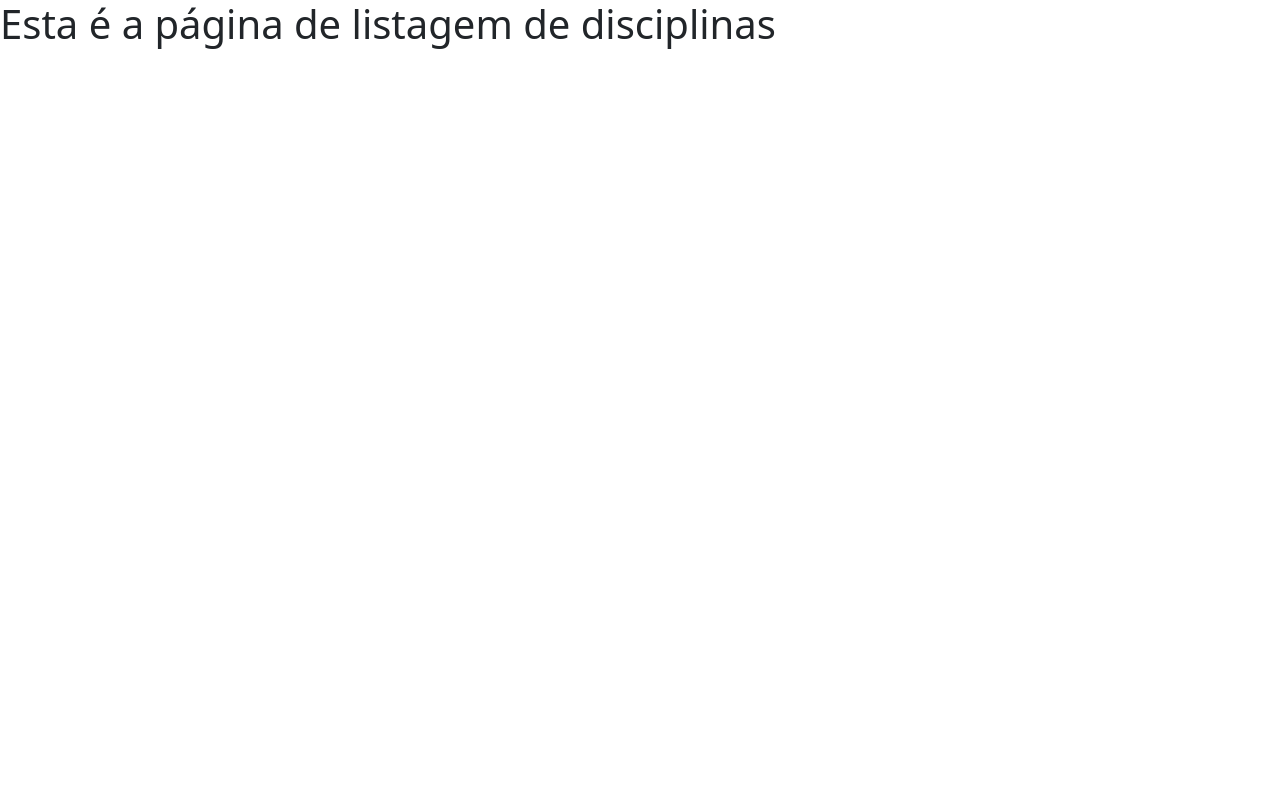
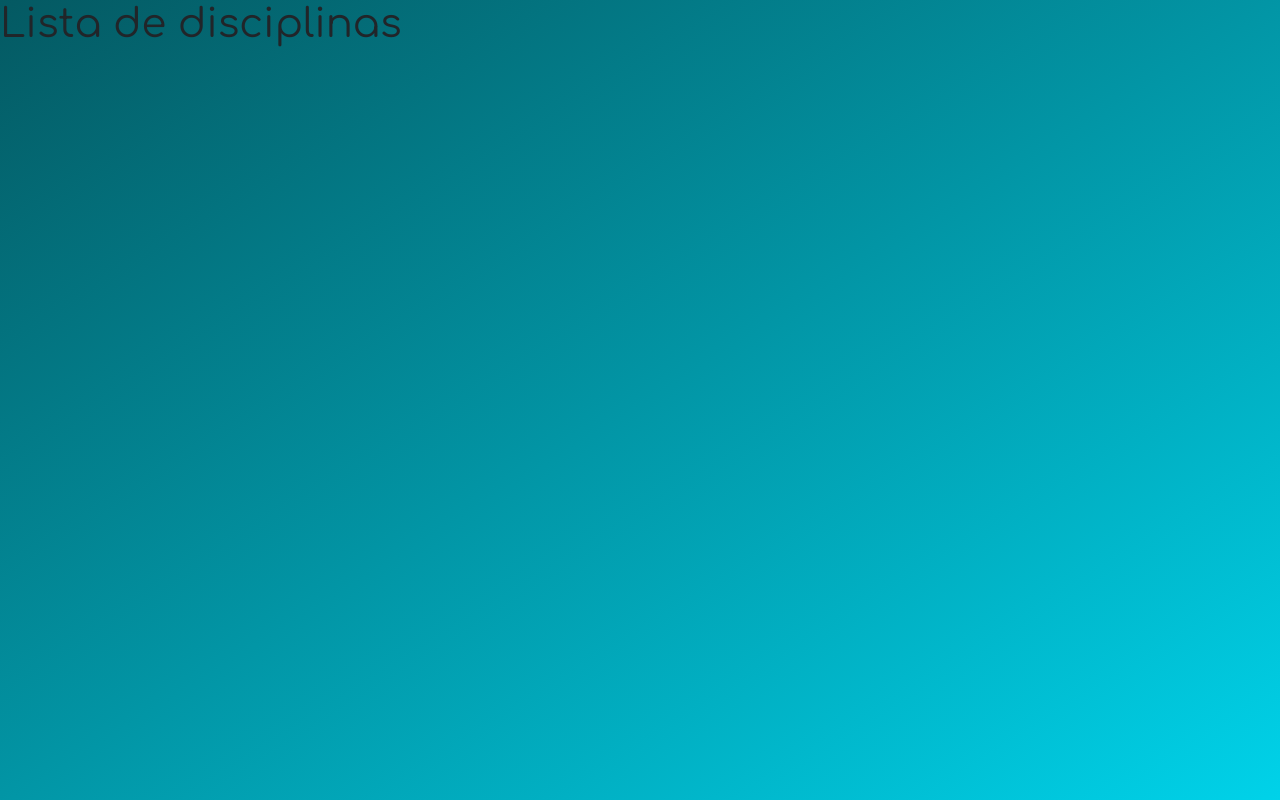
Before and after one commit to PSXBRosa/PSXBRosa.github.io, a Django app: page /search/ in a window 1280 px wide. Run offline with Django 3.2, Linux system fonts and the light colour scheme; some libraries are stand-ins or nearby versions.

Commit message:
update css

```diff
--- a/static/css/style-index.css
+++ b/static/css/style-index.css
@@ -13,7 +13,7 @@ html{
 
 body{
     height: 100%;
-    background-image: linear-gradient(45deg, #045962, #00d2e9);
+    background-image: linear-gradient(to right bottom, #045962, #00d2e9);
 }
 
 /* atualizando estilos do bootrstrap */
--- /dev/null
+++ b/static/css/style.css
@@ -0,0 +1,12 @@
+*{
+    font-family: Comfortaa, 'Segoe UI', Tahoma, Geneva, Verdana, sans-serif;
+}
+
+html{
+    height: 100vh;
+}
+
+body{
+    height: 100%;
+    background-image: linear-gradient(to right bottom, #045962, #00d2e9);
+}
--- a/templates/base.html
+++ b/templates/base.html
@@ -1,3 +1,5 @@
+{% load static %}
+
 <!doctype html>
 <html lang="en">
   <head>
@@ -6,9 +8,11 @@
     <meta name="viewport" content="width=device-width, initial-scale=1">
 
     <!-- Bootstrap CSS -->
+    <link rel="stylesheet" href="https://pro.fontawesome.com/releases/v5.10.0/css/all.css" />
+    <link rel="stylesheet" type="text/css" href="//fonts.googleapis.com/css?family=Comfortaa" />
     <link href="https://cdn.jsdelivr.net/npm/bootstrap@5.1.3/dist/css/bootstrap.min.css" rel="stylesheet" integrity="sha384-1BmE4kWBq78iYhFldvKuhfTAU6auU8tT94WrHftjDbrCEXSU1oBoqyl2QvZ6jIW3" crossorigin="anonymous">
-
-    <title>Hello, world!</title>
+    <link rel="stylesheet" type="text/css" href="{% static 'css/style.css' %}"/>
+    <title>{% block title %}  {% endblock title %}</title>
   </head>
   <body>
 
--- a/templates/detail.html
+++ b/templates/detail.html
@@ -1,4 +1,10 @@
 {% extends 'base.html' %}
+
+
+{% block title %}
+Detalhes
+{% endblock title %}
+
 
 {% block content %}
 
--- a/templates/list.html
+++ b/templates/list.html
@@ -1,7 +1,9 @@
-{% extends 'base.html' %}
+{% extends 'base.html'%}
+
+{% block title %}
+Lista de Disciplinasaa
+{% endblock title %}
 
 {% block content %}
-
-<h1>Esta é a página de listagem de disciplinas</h1>
-
+<h1>Lista de disciplinas</h1>
 {% endblock content %}
```
